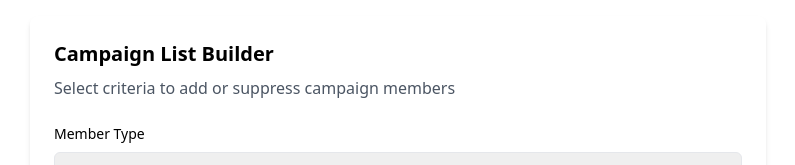
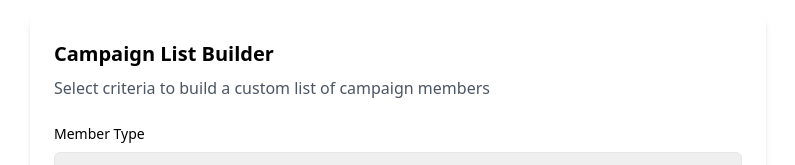
Before and after one commit to takumaCeo/swa-campaign-list-builder, a React (Create React App) app: page / in a window 1280 px wide. Shown: the top 165 px of the page, without its empty margins (242-1037 px from the left). Built offline with nearby package versions, Linux system fonts and the light colour scheme.

Commit message:
feat: update description in Campaign List Builder for clarity

```diff
--- a/src/components/CampaignMemberFilter.js
+++ b/src/components/CampaignMemberFilter.js
@@ -24,7 +24,7 @@ const CampaignMemberFilter = () => {
         {/* Header */}
         <div className="mb-6">
           <h2 className="text-xl font-bold mb-2">Campaign List Builder</h2>
-          <p className="text-gray-600">Select criteria to add or suppress campaign members</p>
+          <p className="text-gray-600">Select criteria to build a custom list of campaign members</p>
         </div>
 
         {/* Member Type Selection */}
```
